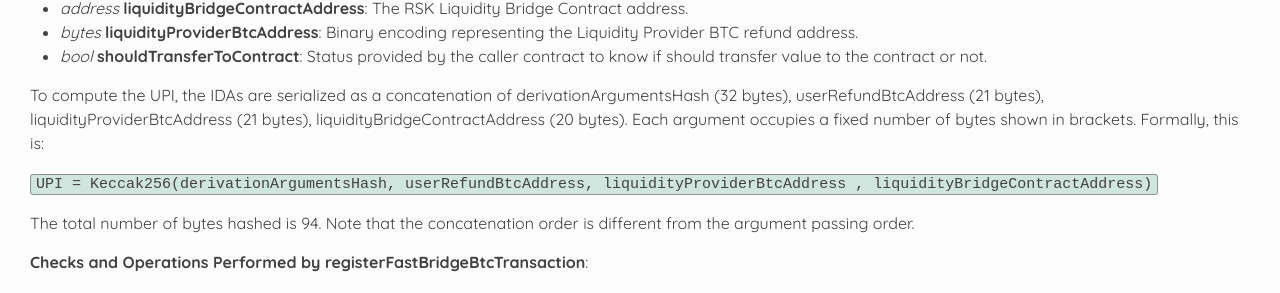
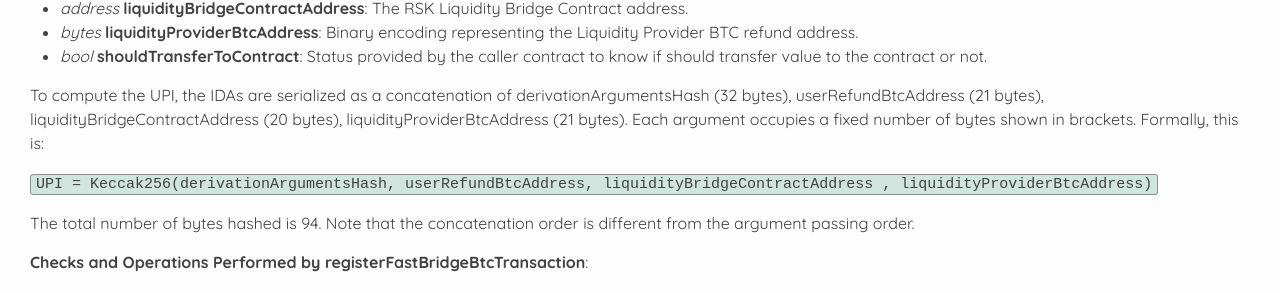
Before and after one commit to rsksmart/RSKIPs, a Jekyll site: the page built from IPs/RSKIP176.md, in a window 1280 px wide and 900 px high, scrolled down 1705 px. Shown: the part 175-468 px from the top of the window. Built offline with Jekyll 4.4.1, drawn with Linux system fonts in a browser that asks for light colours; our own code applies the rules of GitHub Pages for plain Markdown files.

```diff
--- a/IPs/RSKIP176.md
+++ b/IPs/RSKIP176.md
@@ -61,9 +61,9 @@ A new method called **registerFastBridgeBtcTransaction**() is added to the Bridg
 - *bytes* **liquidityProviderBtcAddress**: Binary encoding representing  the Liquidity Provider BTC refund address.
 - *bool* **shouldTransferToContract**: Status provided by the caller contract to know if should transfer value to the contract or not.
 
-To compute the UPI, the IDAs are serialized as a concatenation of derivationArgumentsHash (32 bytes), userRefundBtcAddress (21 bytes), liquidityProviderBtcAddress (21 bytes), liquidityBridgeContractAddress (20 bytes). Each argument occupies a fixed number of bytes shown in brackets. Formally, this is:
+To compute the UPI, the IDAs are serialized as a concatenation of derivationArgumentsHash (32 bytes), userRefundBtcAddress (21 bytes), liquidityBridgeContractAddress (20 bytes), liquidityProviderBtcAddress (21 bytes). Each argument occupies a fixed number of bytes shown in brackets. Formally, this is:
 
-`UPI = Keccak256(derivationArgumentsHash, userRefundBtcAddress, liquidityProviderBtcAddress , liquidityBridgeContractAddress)`
+`UPI = Keccak256(derivationArgumentsHash, userRefundBtcAddress, liquidityBridgeContractAddress , liquidityProviderBtcAddress)`
 
 The total number of bytes hashed is 94. Note that the concatenation order is different from the argument passing order.
 
```
